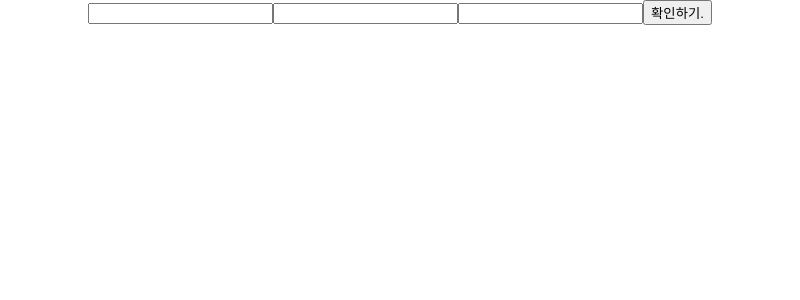
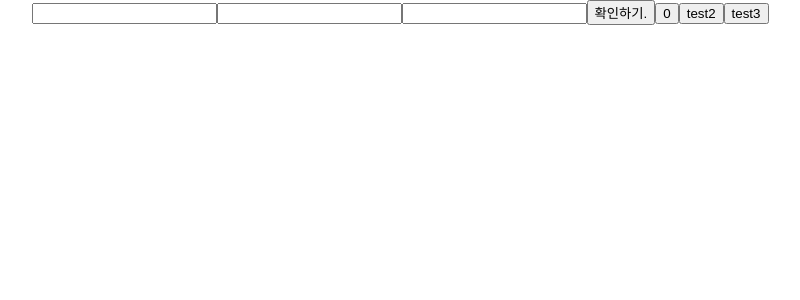
Before and after one commit to computer98400/HTML-CSS-JS-REACT, a React (Create React App) app in the folder seol/seolreact/: page / in a window 1280 px wide. Shown: the top 300 px of the page, without its empty margins (240-1040 px from the left). Built offline with nearby package versions, Linux system fonts and the light colour scheme.

Commit message:
useEffect 공부내용

```diff
--- a/seol/seolreact/package.json
+++ b/seol/seolreact/package.json
@@ -8,7 +8,9 @@
     "@testing-library/user-event": "^13.5.0",
     "react": "^17.0.2",
     "react-dom": "^17.0.2",
+    "react-redux": "^7.2.6",
     "react-scripts": "5.0.0",
+    "redux": "^4.1.2",
     "web-vitals": "^2.1.4"
   },
   "scripts": {
--- a/seol/seolreact/src/App.js
+++ b/seol/seolreact/src/App.js
@@ -2,6 +2,7 @@
 import './App.css';
 import { useEffect, useState } from 'react';
 import Inputboxtest from './component/Inputboxtest';
+import Effecttest from './component/Effecttest';
 
 
 function App() {
@@ -49,6 +50,7 @@ function App() {
       {/* 인풋 박스에서 값을 받아와야돼  하위컴포넌트에서 상위컴포넌트로 값을 전달하는 방법. */}
       <Inputboxtest datas={data} testfunction={bottomup} testfunction2={bottomup2} testfunction3={bottomup3} testfunction4={ testfunction4 } inputcheck={ inputTest}/>
       <button>확인하기.</button>
+      <Effecttest/>
     </div>
   );
 }
--- /dev/null
+++ b/seol/seolreact/src/component/Effecttest.js
@@ -0,0 +1,55 @@
+import React, { useEffect, useState } from 'react';
+
+
+
+export default function Effecttest() {
+
+    const [count, setCount] = useState(0);
+    const [obj, setObj] = useState([]);
+
+    function clicktest() {
+        setCount(count+1);
+    }
+
+
+    //객체 형태에서 값 변경하기?
+    function clicktest2() {
+        if (!obj.length) {
+            setObj([
+                ...obj,
+                {
+                    id: Math.random(),
+                    test:Math.random(),
+                }
+            ]);
+        } else {
+            setObj([{
+                id: Math.random(),
+                test: Math.random(),
+            }
+            ])
+        }
+    }
+
+    function clicktest3() {
+        console.log("cheeck!", obj[0].id);
+    }
+
+
+    useEffect(() => {
+        console.log(obj);
+        console.log("objchangeTest");
+    },[obj])
+    useEffect(() => {
+        console.log(count);
+        console.log("countchangeTest");
+    },[count])
+
+    return (
+        <>
+            <button onClick={clicktest}>{ count }</button>
+            <button onClick={clicktest2}>test2</button>
+            <button onClick={clicktest3}>test3</button>
+        </>
+    )
+}
--- a/seol/seolreact/src/component/Inputboxtest.js
+++ b/seol/seolreact/src/component/Inputboxtest.js
@@ -15,9 +15,9 @@ export default function Inputboxtest(props) {
         //상위컴포넌트에 있는 inputcheck를 실행시킨것.
         //props.inputcheck(e.target.value);
         props.testfunction4(e.target.value);
+        console.log(input1);
+
     }
-    console.log(input1);
-
 
 
     return (
```
Also changed, not shown: 2 other files (tests, documents, lock files or other folders).
